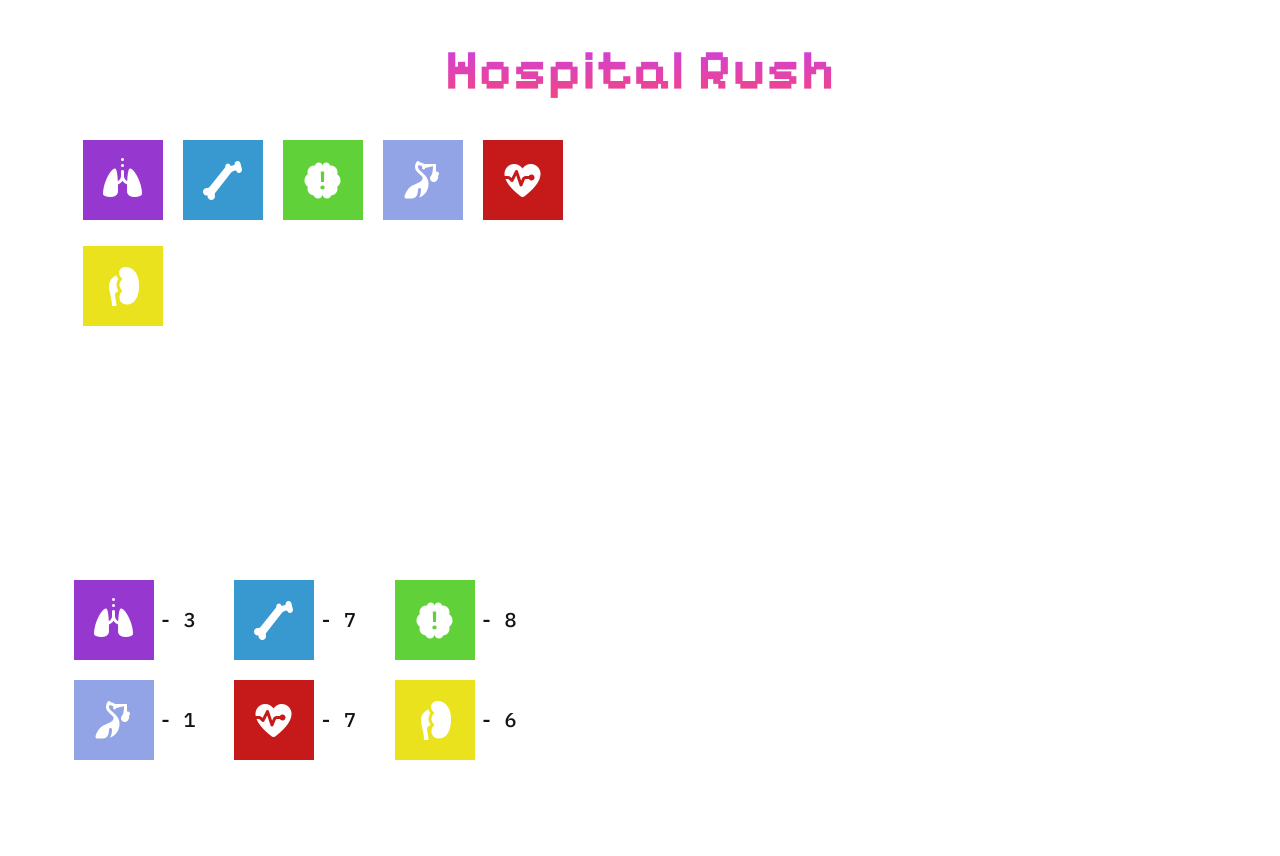
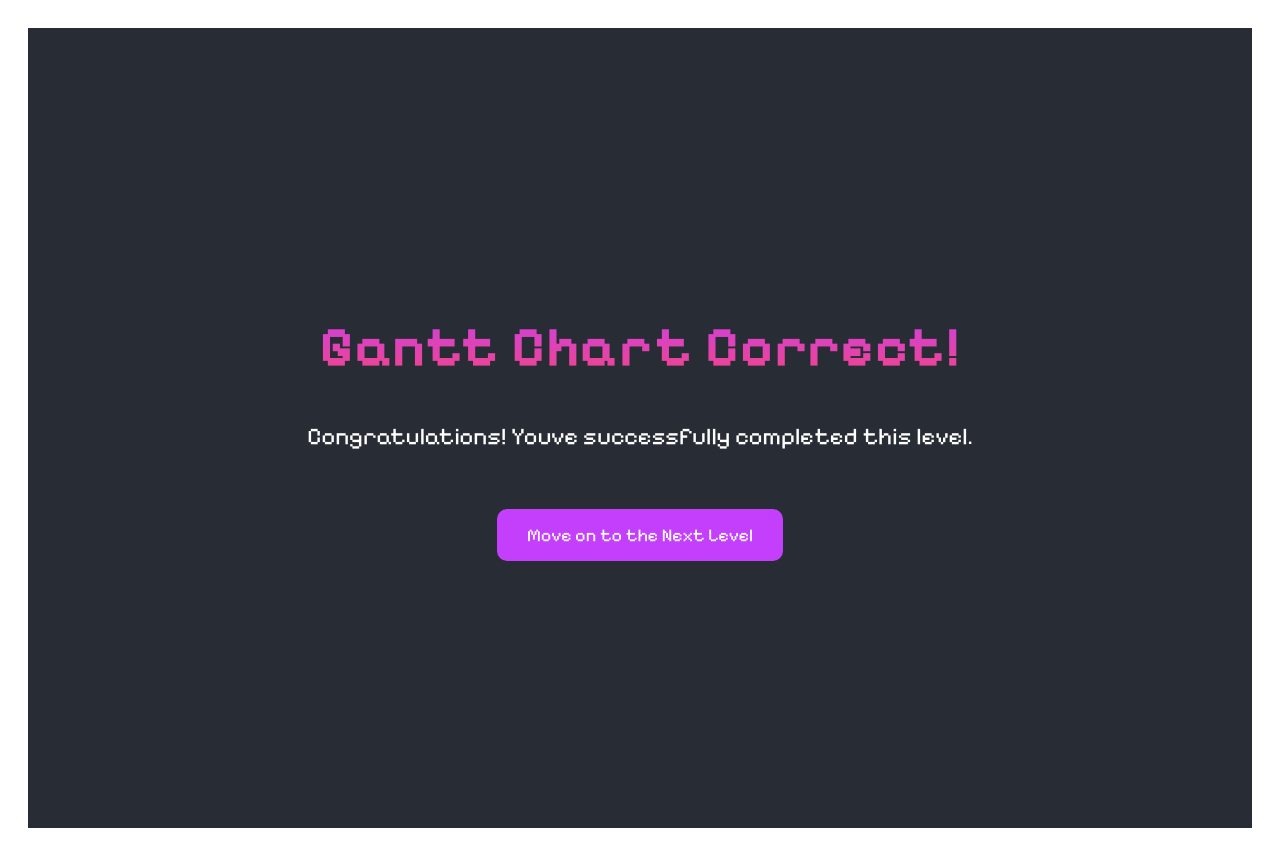
Before and after one commit to amanhashim098/OS-CIA-3, a React (Vite) app in the folder oscia/: page / in a window 1280 px wide. Before the commit the page ends 800 px from the top, so only its background shows below. Built offline with nearby package versions, Linux system fonts and the light colour scheme.

Commit message:
Logic added

```diff
--- a/oscia/src/components/GameBoard.jsx
+++ b/oscia/src/components/GameBoard.jsx
@@ -4,6 +4,9 @@ import { processTypes } from './processTypes';
 
 export const GameBoard = () => {
   const [processes, setProcesses] = useState([]);
+  const [ganttChart, setGanttChart] = useState([]);
+  const [level, setLevel] = useState(1);
+  const [evaluationMessage, setEvaluationMessage] = useState('');
 
   const generateProcesses = () => {
     const processKeys = Object.keys(processTypes);
@@ -16,25 +19,90 @@ export const GameBoard = () => {
     const selectedProcesses = shuffledProcesses.slice(0, processCount).map((processKey) => {
       return {
         type: processKey,
-        burstTime: Math.floor(Math.random() * 10) + 1,
+        burstTime: Math.floor(Math.random() * 5) + 1,
         arrivalTime: Math.floor(Math.random() * 10),
       };
     });
 
     selectedProcesses.sort((a, b) => a.arrivalTime - b.arrivalTime);
     setProcesses(selectedProcesses);
+    setGanttChart([]);
+    setEvaluationMessage('');
+  };
+
+  const addToGanttChart = (process) => {
+    setGanttChart((prev) => {
+      const newGanttChart = [...prev];
+      for (let i = 0; i < process.burstTime; i++) {
+        newGanttChart.push(process);
+      }
+      return newGanttChart;
+    });
+  };
+
+  const removeFromGanttChart = (index) => {
+    setGanttChart((prev) => prev.filter((_, i) => i !== index));
+  };
+
+  const evaluateGanttChart = () => {
+    const correctOrder = [];
+    processes.forEach((process) => {
+      for (let i = 0; i < process.burstTime; i++) {
+        correctOrder.push(process);
+      }
+    });
+
+    const isCorrect = ganttChart.every((process, index) => process.type === correctOrder[index]?.type);
+
+    if (isCorrect && ganttChart.length === correctOrder.length) {
+      setEvaluationMessage('Correct! Moving to the next level.');
+      setTimeout(() => setLevel((prev) => prev + 1), 1000);
+      generateProcesses();
+    } else {
+      setEvaluationMessage('Incorrect! Try again.');
+    }
   };
 
   useEffect(() => {
     generateProcesses();
-  }, []);
+  }, [level]);
 
   return (
     <div>
-    <h1 className={styles.title}>Hospital Rush</h1>
+      <h1 className={styles.title}>Hospital Rush - Level {level}</h1>
+
+      {}
       <div className={styles.gameBoard}>
-            {processes.map((process, index) => (
+        {processes.map((process, index) => (
           <div key={index} className={styles.process}>
+            <img
+              src={processTypes[process.type]}
+              alt={process.type}
+              className={styles.processSVG}
+              onClick={() => addToGanttChart(process)}
+            />
+          </div>
+        ))}
+      </div>
+
+      {}
+      <div className={styles.burstTimes}>
+        {processes.map((process, index) => (
+          <div key={index} className={styles.burstTime}>
+            <img
+              src={processTypes[process.type]}
+              alt={process.type}
+              className={styles.processSVG}
+            />
+            <span>{` -  ${process.burstTime}`}</span>
+          </div>
+        ))}
+      </div>
+
+      {}
+      <div className={styles.ganttChart}>
+        {ganttChart.map((process, index) => (
+          <div key={index} className={styles.ganttProcess} onClick={() => removeFromGanttChart(index)}>
             <img
               src={processTypes[process.type]}
               alt={process.type}
@@ -43,17 +111,10 @@ export const GameBoard = () => {
           </div>
         ))}
       </div>
-      <div className={styles.burstTimes}>
-        {processes.map((process, index) => (
-          <div key={index} className={styles.burstTime}>
-            <img
-              src={processTypes[process.type]}
-              alt={process.type}
-              className={styles.processSVG}
-            />
-            <span>{` - ${process.burstTime}`}</span>
-          </div>
-        ))}
+
+      <button className={styles.evaluateButton} onClick={evaluateGanttChart}>Evaluate</button>
+      <div className={styles.evaluationMessage}>
+        {evaluationMessage}
       </div>
     </div>
   );
--- /dev/null
+++ b/oscia/src/components/GanttChartSuccess.jsx
@@ -0,0 +1,18 @@
+import styles from '../styles/GanttChartSuccess.module.css';
+
+export const GanttChartSuccess = () => {
+
+  const handleNextLevel = () => {
+    history.push("/next-level");
+  };
+
+  return (
+    <div className={styles.container}>
+      <h1 className={styles.title}>Gantt Chart Correct!</h1>
+      <p className={styles.message}>Congratulations! Youve successfully completed this level.</p>
+      <button className={styles.nextLevelButton} onClick={handleNextLevel}>
+        Move on to the Next Level
+      </button>
+    </div>
+  );
+};
--- a/oscia/src/components/processUtils.js
+++ b/oscia/src/components/processUtils.js
@@ -4,7 +4,7 @@ export const generateProcesses = () => {
     const keys = Object.keys(processTypes);
     return keys.map(type => ({
         type: type,
-        burstTime: Math.floor(Math.random() * 11) + 5,  // Burst time between 5 and 15
-        arrivalTime: Math.floor(Math.random() * 31)    // Arrival time between 0 and 30
-    })).sort((a, b) => a.arrivalTime - b.arrivalTime);  // Sorting by arrival time
+        burstTime: Math.floor(Math.random() * 11) + 5,
+        arrivalTime: Math.floor(Math.random() * 31)
+    })).sort((a, b) => a.arrivalTime - b.arrivalTime);
 };
--- a/oscia/src/main.jsx
+++ b/oscia/src/main.jsx
@@ -1,10 +1,11 @@
 import { StrictMode } from 'react'
 import { createRoot } from 'react-dom/client'
-import { GameBoard } from './components/GameBoard'
+// import { GameBoard } from './components/GameBoard'
+import { GanttChartSuccess } from './components/GanttChartSuccess'
 import './index.css'
 
 createRoot(document.getElementById('root')).render(
   <StrictMode>
-    <GameBoard />
+    <GanttChartSuccess></GanttChartSuccess>
   </StrictMode>,
 )
--- a/oscia/src/styles/GameBoard.module.css
+++ b/oscia/src/styles/GameBoard.module.css
@@ -32,9 +32,9 @@
 
 
   .burstTimes {
-    position: fixed; /* Fixes the position */
-    bottom: 20px; /* Distance from the bottom */
-    left: 35px; /* Distance from the right */
+    position: fixed;
+    bottom: 20px;
+    left: 35px;
     padding: 10px;
     display: flex;
     flex-wrap: wrap;
@@ -58,3 +58,55 @@
   font-style: normal;
   font-size: 20px;
   }
+
+
+  .ganttChart {
+    display: flex;
+    flex-wrap: wrap;
+    margin-left: 30px;
+    padding: 10px;
+    margin-top: 20px;
+    justify-content: flex-start;
+  }
+
+  .ganttProcess {
+    margin: 5px;
+    padding: 5px;
+    border: 1px solid #ccc;
+    border-radius: 5px;
+    background-color: #fff;
+    display: flex;
+    align-items: center;
+  }
+
+  .ganttProcess img {
+    width: 40px;
+    height: 40px;
+    margin-right: 10px;
+  }
+
+  .evaluateButton {
+    margin-top: 20px;
+    margin-left: 40px;
+    padding: 10px 20px;
+    font-family: "IBM Plex Mono", monospace;
+    background-color: #9c28a7;
+    color: white;
+    border: none;
+    border-radius: 5px;
+    cursor: pointer;
+    font-size: 20px;
+  }
+
+  .evaluateButton:hover {
+    background-color: #701c77;
+  }
+
+  .evaluationMessage {
+    margin-top: 20px;
+    margin-left: 40px;
+    font-size: 24px;
+    font-family: "Pixelify Sans", sans-serif;
+    font-weight: bold;
+    color: #fff;
+  }
--- /dev/null
+++ b/oscia/src/styles/GanttChartSuccess.module.css
@@ -0,0 +1,45 @@
+@import url('https://fonts.googleapis.com/css2?family=Pixelify+Sans:wght@400..700&display=swap');
+
+.container {
+  display: flex;
+  flex-direction: column;
+  justify-content: center;
+  align-items: center;
+  height: 100vh;
+  background-color: #282c34;
+}
+
+.title {
+  font-family: "Pixelify Sans", sans-serif;
+  font-size: 56px;
+  letter-spacing: 0.8px;
+  background: -webkit-linear-gradient(#C33FFB, #FC466B);
+  -webkit-background-clip: text;
+  -webkit-text-fill-color: transparent;
+  margin: 0;
+  padding: 10px;
+}
+
+.message {
+  font-family: "Pixelify Sans", sans-serif;
+  font-size: 24px;
+  color: white;
+  margin-top: 20px;
+}
+
+.nextLevelButton {
+  margin-top: 30px;
+  padding: 15px 30px;
+  background-color: #C33FFB;
+  border: none;
+  border-radius: 10px;
+  color: white;
+  font-family: "Pixelify Sans", sans-serif;
+  font-size: 18px;
+  cursor: pointer;
+  transition: background-color 0.3s;
+}
+
+.nextLevelButton:hover {
+  background-color: #FC466B;
+}
```
